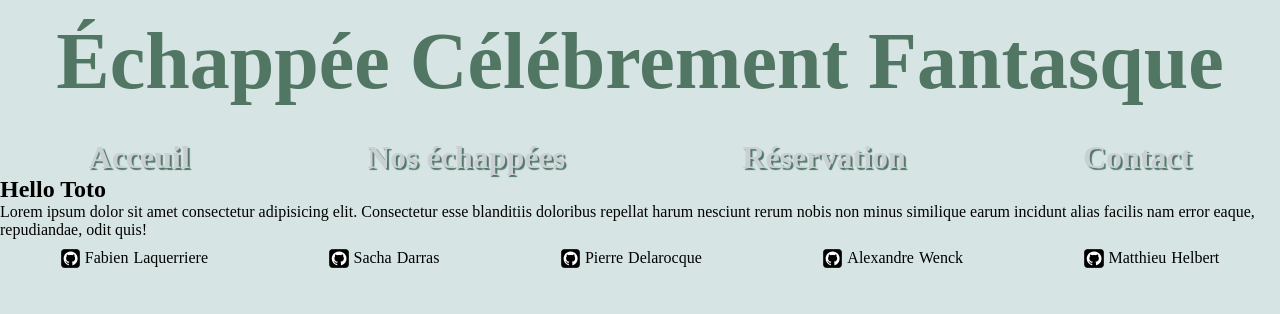
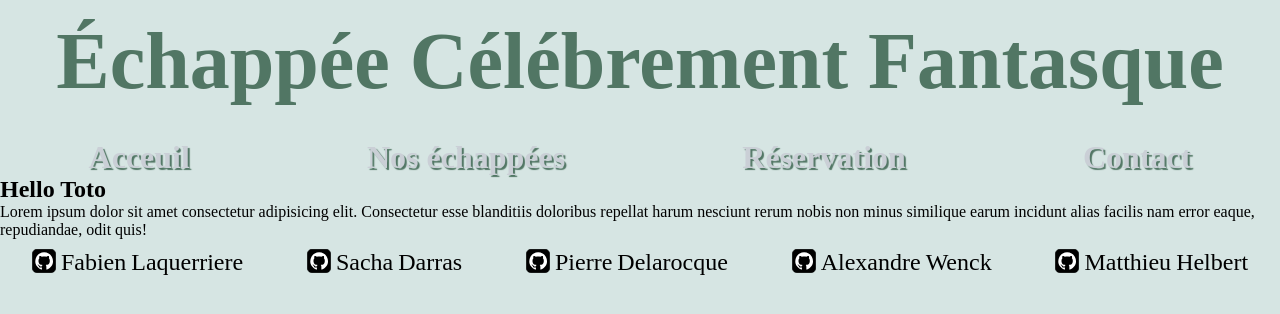
Before and after one commit to WildCodeSchool-2024-02/wcs-Protojam-goupeA, a React (Vite) app in the folder client/: page / in a window 1280 px wide. Shown: the top 314 px of the page. Built offline with nearby package versions, Linux system fonts and the light colour scheme; a web font is replaced by a local one.

Commit message:
add end footer style

```diff
--- a/client/src/styles/Footer.scss
+++ b/client/src/styles/Footer.scss
@@ -8,14 +8,19 @@
 }
 
 .logoGithub {
-  width: 1.5vw;
+  width: 2.5vw;
   height: auto;
+  @media screen and (width >= 1000px) {
+    width: 1.5rem;
+  }
 }
 
 footer {
   display: flex;
   justify-content: space-around;
   margin: 10px 0;
+  font-family: "anthemia";
+  font-size: 2rem;
 }
 
 .footerUl {
@@ -23,9 +28,16 @@ footer {
   flex-direction: row-reverse;
   justify-content: flex-end;
   padding: 0;
-  gap: 5px;
+  gap: 1px;
+  @media screen and (width >= 1000px) {
+    gap: 5px;
+  }
   li {
     display: flex;
     margin: 0;
+    font-size: 0.5rem;
+    @media screen and (width >= 1000px) {
+      font-size: 1.5rem;
+    }
   }
 }
```
